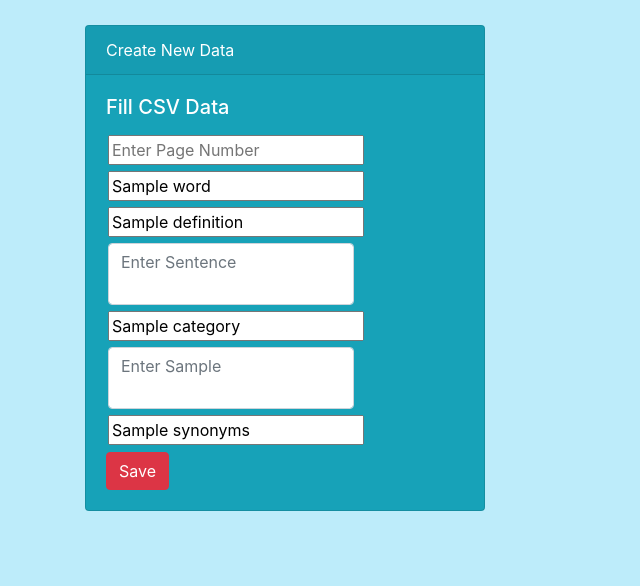
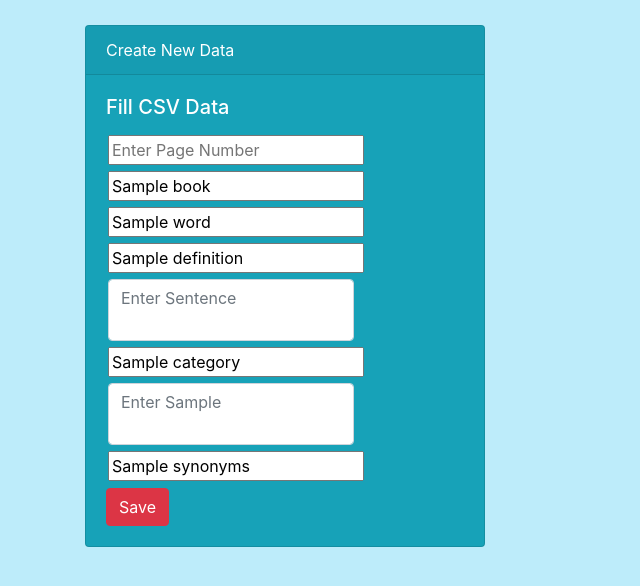
Before and after one commit to sharonshen123/isltapi, a Flask app: template template/create.html in a window 1280 px wide. Shown: the top 586 px of the page, without its empty margins (0-640 px from the left). Run offline with Flask 2, Linux system fonts and the light colour scheme; the template is opened without the code that fills it: most values are stand-ins (such as "Sample title", 1, 10 or a date in 2020); some libraries are stand-ins or nearby versions.

Commit message:
filterBy API

```diff
--- a/app.py
+++ b/app.py
@@ -1,45 +1,64 @@
 import flask
-from flask import request,render_template
+from flask import request, render_template
 import pandas as pd
 from flask_cors import CORS, cross_origin
 import os
 
-csv_path = "./ISLT_data.csv" # file should be saved somewhere else, should not be a part of build folder
+# file should be saved somewhere else, should not be a part of build folder
+csv_path = "./ISLT_data.csv"
+
+
 def readCSV():
-    cols=["pg","word","definition","sentence","category","sample","synonyms"]
-    data = pd.read_csv(csv_path, sep=',', usecols=cols,na_values = [''])
+    cols = ["pg", "book", "word", "definition",
+            "sentence", "category", "sample", "synonyms"]
+    data = pd.read_csv(csv_path, sep=',', usecols=cols, na_values=[''])
     return data
-def retrieveData():
-    data = readCSV()
-    json_data = data.to_json(orient = "records")
-    json_list = json_data.replace("\\","")
+
+
+def retrieveData(data):
+    # data = readCSV()
+    json_data = data.to_json(orient="records")
+    json_list = json_data.replace("\\", "")
     print(json_list)
     return json_list
 
 
-app = flask.Flask(__name__,template_folder='template')
+app = flask.Flask(__name__, template_folder='template')
 CORS(app)
 app.config['CORS_HEADERS'] = 'Content-Type'
 
 print('***Backend Running***')
 
+
 @app.route('/')
 def home():
     return render_template('create.html')
 
-@app.route('/getData',methods=['GET'])
+
+@app.route('/getData', methods=['GET'])
 def getData():
-    return retrieveData()
+    data = readCSV()
+    return retrieveData(data)
 
-@app.route('/sendData', methods=['GET','POST'])
+
+@app.route('/sendData', methods=['GET', 'POST'])
 @cross_origin()
 def sendData():
     if request.method == "POST":
-        postData= pd.json_normalize(request.form)
+        postData = pd.json_normalize(request.form)
         data = readCSV()
-        newData = pd.concat([data,postData],ignore_index=True)
+        newData = pd.concat([data, postData], ignore_index=True)
         # adding new data into csv
         os.remove(csv_path)
-        newData.to_csv(csv_path,index=False)
-        print(postData)
+        newData.to_csv(csv_path, index=False)
     return request.form
+
+
+@app.route('/filterBy', methods=['GET', 'POST'])
+@cross_origin()
+def filterBy():
+    data = readCSV()
+    filterOptions = request.get_json()  # get filterOptions from request
+    newData = data[(data['category'] == filterOptions['category']) & (data['book'] == filterOptions['book'])]
+    print(newData)
+    return retrieveData(newData)
--- a/template/create.html
+++ b/template/create.html
@@ -23,6 +23,9 @@
                     <form class="form-inline" action="sendData" method="POST">
                         <div class="item">
                             <input name="pg" id="pg" type="number" value="{{ pg }}" placeholder="Enter Page Number">
+                        </div>
+                        <div class="item">
+                            <input name="book" id="book" type="text" value="{{ book }}" placeholder="Enter Book Name">
                         </div>
                         <div class="item">
                             <input name="word" id="word" type="text" value="{{ word }}" placeholder="Enter Word">
```
